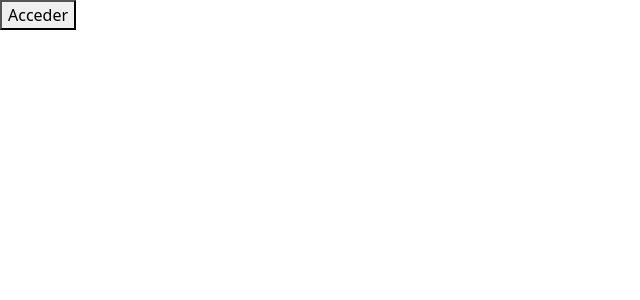
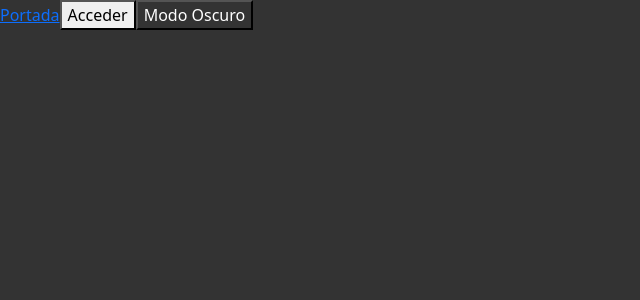
Before and after one commit to Tercmo/tera, a React (Create React App) app: page /login in a window 1280 px wide. Before the commit this address had no page. Shown: the top 300 px of the page, without its empty margins (0-640 px from the left). Built offline with nearby package versions, Linux system fonts and the light colour scheme.

Commit message:
Se agregó modo claro y modo oscuro se puso el botón de login en la parte superior Se agrega css

```diff
--- a/package.json
+++ b/package.json
@@ -14,7 +14,7 @@
     "react": "^18.2.0",
     "react-dom": "^18.2.0",
     "react-redux": "^8.1.1",
-    "react-router-dom": "^6.14.1",
+    "react-router-dom": "^6.14.2",
     "react-scripts": "5.0.1",
     "web-vitals": "^2.1.4"
   },
--- a/src/App.js
+++ b/src/App.js
@@ -1,34 +1,61 @@
+import React, { useState } from 'react';
 import { useAuth0 } from '@auth0/auth0-react';
+import { Link, Route, Routes, Navigate } from 'react-router-dom';
+import { Favorites } from './pages/Favorites';
+import SearchBar from './components/SearchBar';
 import { Login } from './auth/Login';
 import { Logout } from './auth/Logout';
-import { Link, Route, Routes } from 'react-router-dom';
-import { Favorites } from './pages/Favorites';
-import SearchBar from './components/SearchBar';
-
+import './css/general.css';
 
 function App() {
   const { isAuthenticated } = useAuth0();
+  const [isDarkMode, setIsDarkMode] = useState(true);
+
+  const toggleDarkMode = () => {
+    setIsDarkMode((prevMode) => !prevMode);
+  };
+
+
+  document.body.className = isDarkMode ? 'dark-mode' : 'light-mode';
+
   return (
     <div className="App">
-      <header className="App-header">
+      <header>
+        <nav>
+          <Link to='/home'>Portada</Link>
+          {isAuthenticated && <Link to='/favorites'>Favoritos</Link>}
           {isAuthenticated ? (
-          <>
-            <nav>
-              <Link to='/home' >Portada </Link>
-              <Link to='/favorites' >Favoritos </Link>
-              <Link to='/logout' >Cerrar Sesión</Link>
-            </nav>
-          </>
+            <Link to='/logout'>Cerrar Sesión</Link>
           ) : (
             <Login />
           )}
+          <button
+            className={`mode-button ${isDarkMode ? 'dark-mode' : 'light-mode'}`}
+            onClick={toggleDarkMode}
+          >
+            {isDarkMode ? 'Modo Oscuro' : 'Modo Claro'}
+          </button>
+        </nav>
       </header>
 
+      <main>
         <Routes>
-        <Route path='/favorites' element={<Favorites />} />
-        <Route path='/home' element={<SearchBar />} />
-        <Route path='/logout' element={<Logout />} />
+          <Route
+            path='/favorites'
+            element={isAuthenticated ? <Favorites /> : <Navigate to='/login' />}
+          />
+          <Route
+            path='/home'
+            element={isAuthenticated ? <SearchBar /> : <Navigate to='/login' />}
+          />
+          <Route
+            path='/logout'
+            element={isAuthenticated ? <Logout /> : <Navigate to='/login' />}
+          />
         </Routes>
+      </main>
+
+      <footer>{/* si alcanzo a hacer el pie de página */}</footer>
     </div>
   );
 }
--- /dev/null
+++ b/src/css/general.css
@@ -0,0 +1,24 @@
+/* modo oscuro 1 revisar por que solo funciona así */
+.dark-mode {
+  background-color: #333;
+  color: #fff;
+}
+
+/* modo claro */
+.light-mode {
+  background-color: #f8f8f8;
+  color: #333;
+}
+
+/* General a toda la página*/
+body {
+  margin: 0;
+  padding: 0;
+  background-color: #f8f8f8; /* Estilo de fondo predeterminado */
+}
+
+/* modo oscuro */
+body.dark-mode {
+  background-color: #333;
+  color: #fff;
+}
--- a/src/index.js
+++ b/src/index.js
@@ -6,6 +6,7 @@ import { Provider } from 'react-redux';
 import store from './store/store';
 import conf_auth from './conf_auth';
 import { BrowserRouter } from 'react-router-dom';
+import './css/general.css';
 import 'bootstrap/dist/css/bootstrap.css';
 
 const root = ReactDOM.createRoot(document.getElementById('root'));
--- a/src/pages/Favorites.js
+++ b/src/pages/Favorites.js
@@ -1,5 +1,7 @@
 import React, { Fragment } from 'react'
 import {useSelector } from 'react-redux'
+import '../css/general.css';
+import 'bootstrap/dist/css/bootstrap.css';
 
 export const Favorites = () => {
 
--- a/src/pages/Home.js
+++ b/src/pages/Home.js
@@ -1,9 +1,7 @@
+import React, { useState, useEffect } from 'react';
 import { useAuth0 } from '@auth0/auth0-react';
-import React from 'react'
-import Axios from 'axios'
-import { useEffect, useState } from 'react';
+import Axios from 'axios';
 import CelebritiesList from '../components/CelebritiesList';
-
 
 const Home = () => {
   const { user } = useAuth0();
@@ -12,28 +10,26 @@ const Home = () => {
   const key = process.env.REACT_APP_KEY;
   const headers = {
     'X-Api-Key': key
-  }
+  };
 
   const url = process.env.REACT_APP_URL_APP;
   useEffect(() => {
     Axios.get(url, { headers })
       .then(resp => {
         setCelebrity(resp.data);
-
-      })
-  }, [] )
+      });
+  }, []);
 
   return (
+    <div>
+      <img className='profile-img' src={user?.picture} alt={user?.name} />
+      <h3>{user?.name}</h3>
+      <p>Correo Electronico: {user?.email}</p>
 
-  <div>
-  <img className='profile-img' src={user.picture} alt={user.name}  />
-  <h3>{user.name} </h3>
-  <p> Correo Electronico: {user.email}</p>
+      <CelebritiesList celebrities={celebrity} />
 
-  <CelebritiesList celebrities={celebrity}/>
+    </div>
+  );
+};
 
-  </div>
-
-)
-}
-export default Home
+export default Home;
```
Also changed, not shown: 1 other file (tests, documents, lock files or other folders). Lines whose indentation alone changed are shown as unchanged.
